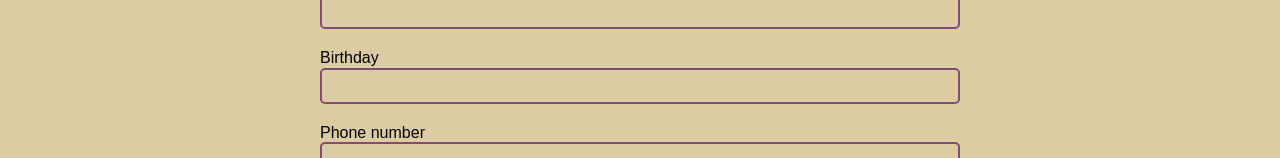
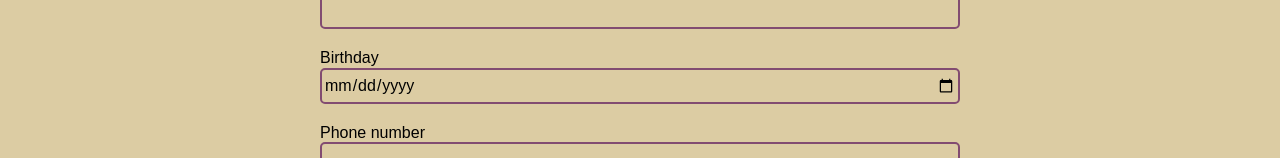
Before and after one commit to KajKas/a11y, a React (Create React App) app: page /#/claim-report in a window 1280 px wide. Shown: the part 611-769 px from the top of the page. Built offline with nearby package versions, Linux system fonts and the light colour scheme.

Commit message:
date pickers

```diff
--- a/src/modules/ClaimReport/Main/components/Step1.js
+++ b/src/modules/ClaimReport/Main/components/Step1.js
@@ -9,9 +9,10 @@ const Input = styled.input`
   background-color: rgba(220, 204, 163);
   border: 2px solid #824c71;
   border-radius: 5px;
+  padding: 1px 2px;
 `;
 
-export const Step1 = ({ setActiveStep }) => {
+export const Step1 = ({setActiveStep}) => {
 
   return (
     <>
@@ -20,7 +21,7 @@ export const Step1 = ({ setActiveStep }) => {
       <label htmlFor="sName">Second name</label>
       <Input id="sName" type="text" autoComplete="name"/>
       <label htmlFor="birthday">Birthday</label>
-      <Input id="birthday" type="text" autoComplete="date"/>
+      <Input type="date" id="birthday" name="birthday"/>
       <label htmlFor="phone">Phone number</label>
       <Input id="phone" type="text" autoComplete="phone"/>
       <label htmlFor="email">Email</label>
--- a/src/modules/ClaimReport/Main/components/Step2.js
+++ b/src/modules/ClaimReport/Main/components/Step2.js
@@ -9,6 +9,7 @@ const Input = styled.input`
   background-color: rgba(220, 204, 163);
   border: 2px solid #824c71;
   border-radius: 5px;
+  padding: 1px 2px;
 `;
 
 const TextArea = styled.textarea`
@@ -116,13 +117,13 @@ export const Step2 = ({setActiveStep}) => {
         </Radio>
       </RadioContainer>
       <label htmlFor="country">Country</label>
-      <Input id="country" type="text" autoComplete="country"/>
+      <Input id="country" type="text" autoComplete="country" name="country" />
       <label htmlFor="address">Address</label>
-      <Input id="address" type="text" autoComplete="address"/>
+      <Input id="address" type="text" autoComplete="address" name="address" />
       <label htmlFor="date">Date</label>
-      <Input id="date" type="text" autoComplete="date"/>
-      <label htmlFor="date">Incident description</label>
-      <TextArea id="date" rows={5}/>
+      <Input type="date" id="date" name="date"/>
+      <label htmlFor="description">Incident description</label>
+      <TextArea id="description" rows={5} name="description" />
       <ButtonsContainer>
         <Button onClick={() => setActiveStep('step1')} text='Return' align='start'/>
         <Button isDark onClick={() => setActiveStep('step3')} text='Continue' align='end'/>
```
